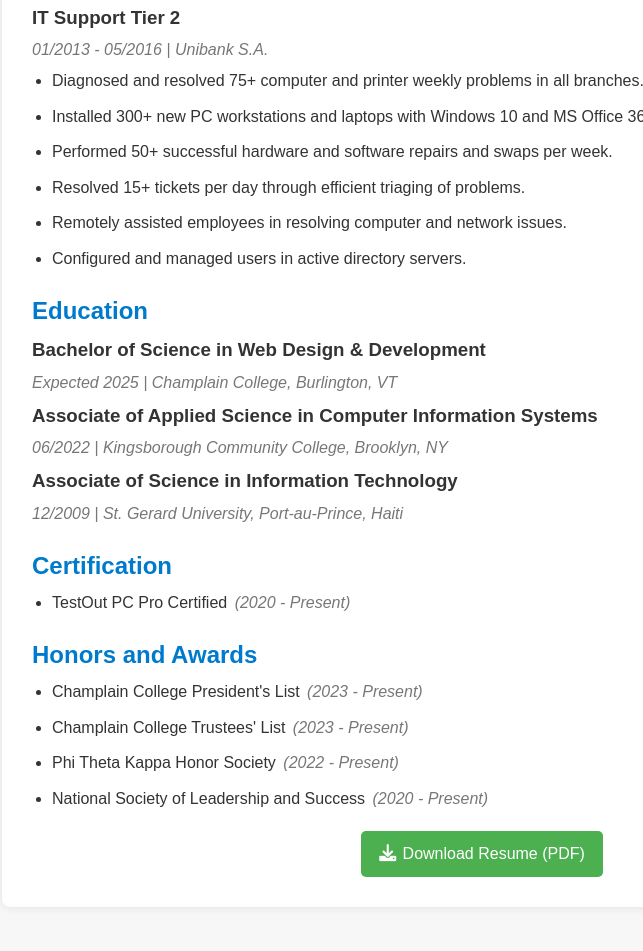
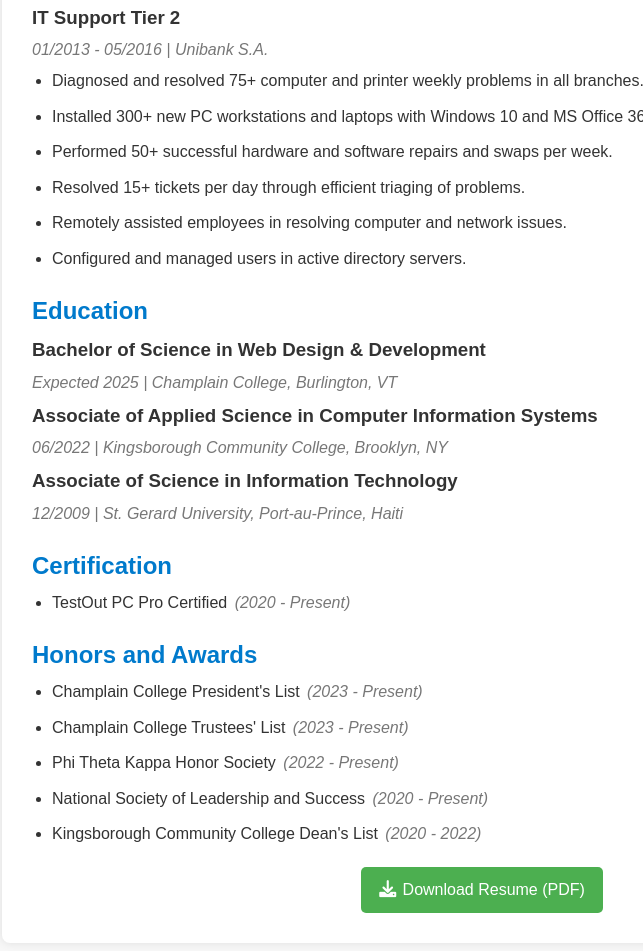
Before and after one commit to GuyTCharles/portfolio, a plain HTML site: page resume/index.htm in a window 1280 px wide. Shown: the part 1170-2121 px from the top of the page, without its empty margins (158-801 px from the left). Before the commit the page ends 2097 px from the top, so only its background shows below. Drawn offline with Linux system fonts and the light colour scheme.

Commit message:
Update index.htm

```diff
--- a/resume/index.htm
+++ b/resume/index.htm
@@ -135,6 +135,7 @@
                 <li>Champlain College Trustees' List <span class="italic">(2023 - Present)</span></li>
                 <li>Phi Theta Kappa Honor Society <span class="italic">(2022 - Present)</span></li>
                 <li>National Society of Leadership and Success <span class="italic">(2020 - Present)</span></li>
+                <li>Kingsborough Community College Dean's List <span class="italic">(2020 - 2022)</span></li>
             </ul>
         </section>
 
```
